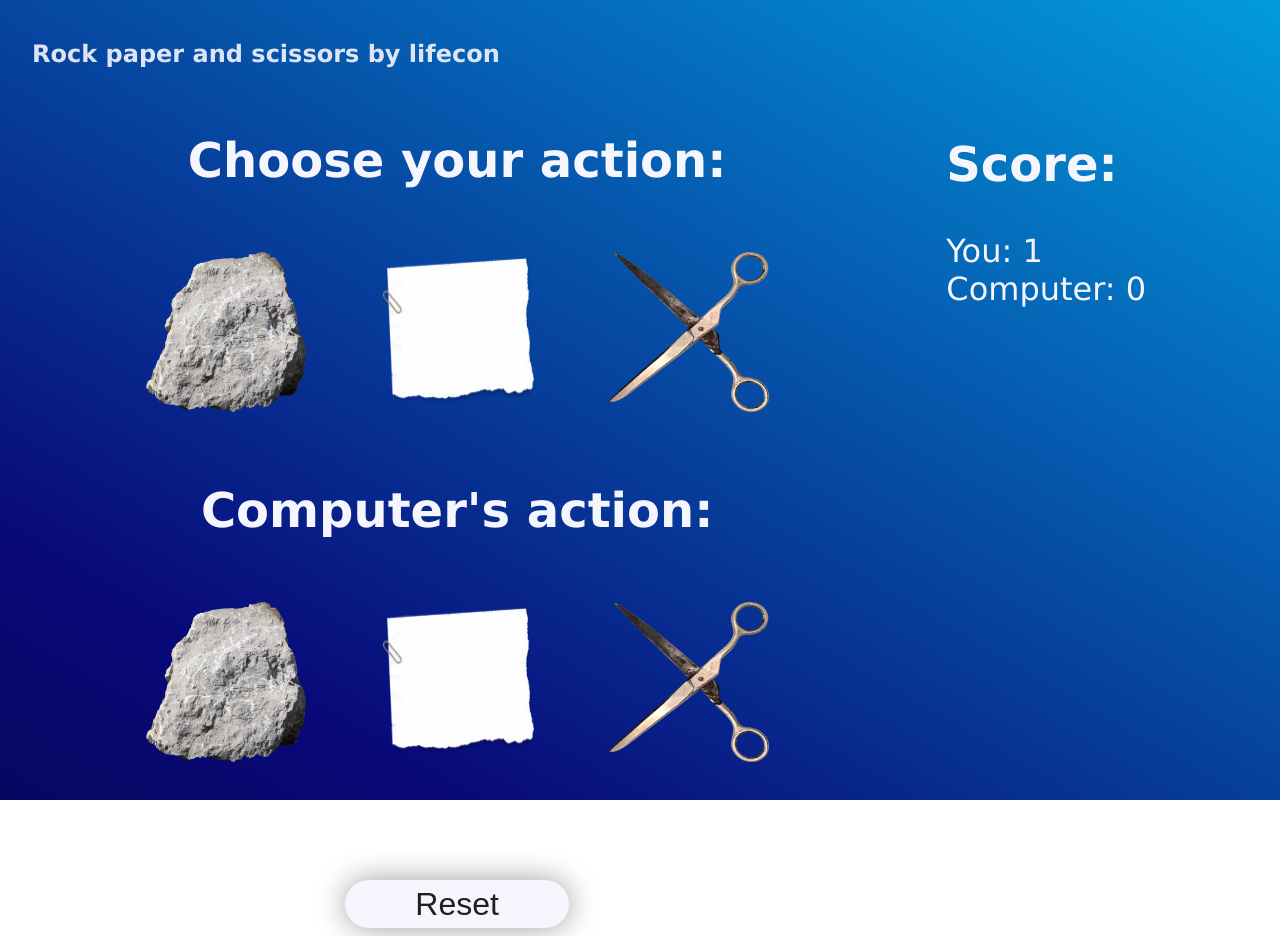
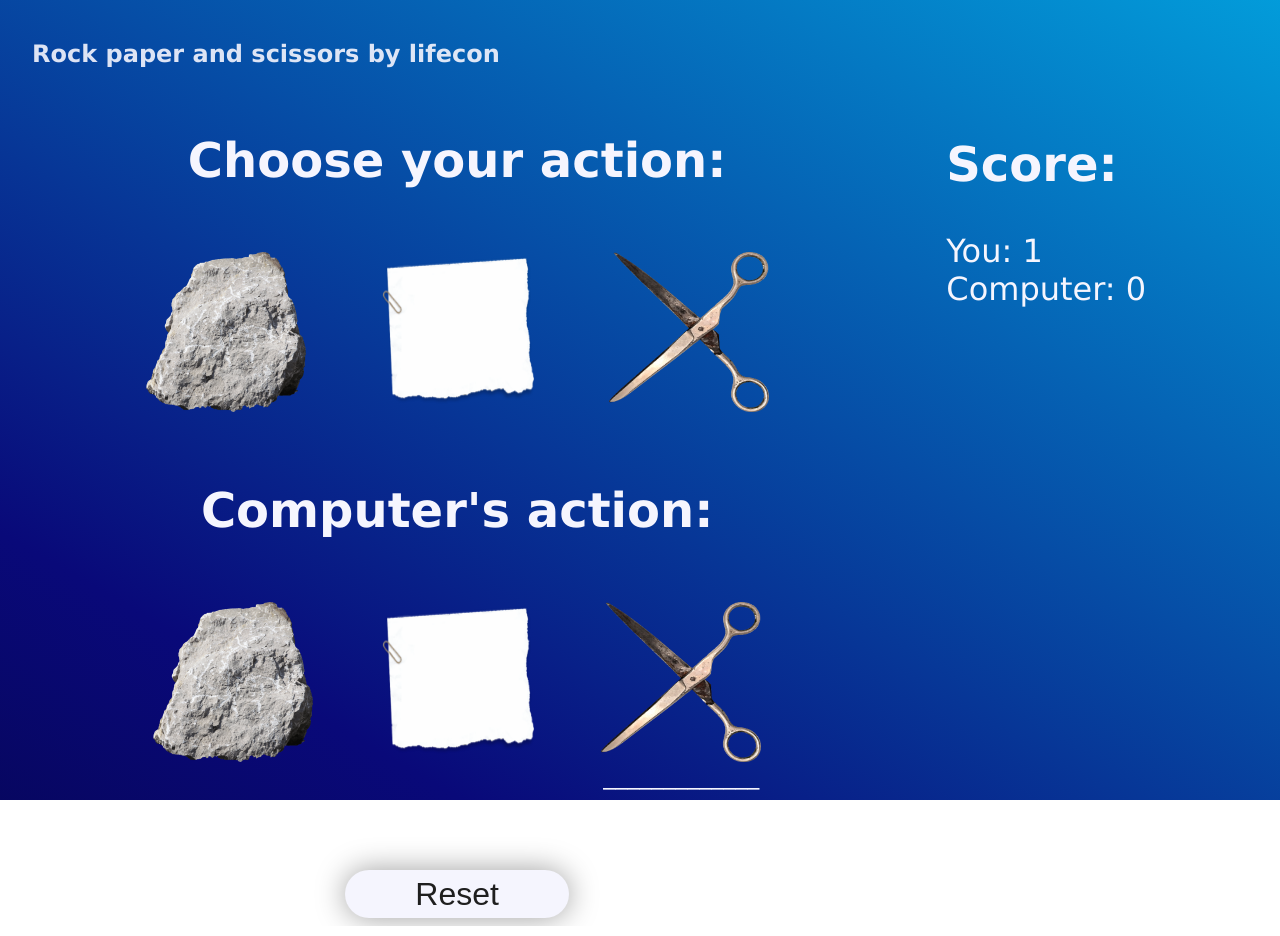
Before and after one commit to lifeconsciousness/Rock-paper-scissors, a plain HTML site: page index.html in a window 1280 px wide. Both pictures are taken after a click on the picture 225 px from the left and 332 px from the top of the page. Drawn offline with Linux system fonts and the light colour scheme.

Commit message:
minor GUI changes

```diff
--- a/css/style.scss
+++ b/css/style.scss
@@ -52,11 +52,25 @@ body{
     transition: 0.05s ease;
 }
 
-.rps-computer > img{
+.img-container > img{
     width: 10rem;
     height: 10rem;
-    margin: 2rem;
+    margin: 2rem 2rem 0rem 2rem;
     transition: 0.1s;
+}
+
+.rps-computer{
+    display: flex;
+}
+
+.img-container{
+    display: flex;
+    flex-direction: column;
+    align-items: center;
+
+    p{
+        margin: 0;
+    }
 }
 
 #reset-btn{
--- a/index.html
+++ b/index.html
@@ -22,9 +22,9 @@
                 </div>
                 <h1 id="computeract">Computer's action: </h1>
                 <div class="rps-computer">
-                    <img src="/img/large-rock.png" alt="rock" id="rock">
-                    <img src="/img/paper.png" alt="paper" id="paper">
-                    <img src="/img/scissors.png" alt="scissors" id="scissors">
+                    <div class="img-container"><img src="/img/large-rock.png" alt="rock" id="rock1"><p id="rUnderline">.</p></div>
+                    <div class="img-container"><img src="/img/paper.png" alt="paper" id="paper1"><p id="pUnderline">.</p></div>
+                    <div class="img-container"><img src="/img/scissors.png" alt="scissors" id="scissors1"><p id="sUnderline">.</p></div>
                 </div>
 
                 <button id="reset-btn">Reset</button>
--- a/index.js
+++ b/index.js
@@ -35,6 +35,25 @@ function computerChoice(choice){
     let compChoice = Math.round((Math.random() * 2)+1);
 
     //console.log(compChoice);
+
+    if(compChoice === 1){
+        document.getElementById("rUnderline").innerHTML = "_____________";
+
+        document.getElementById("pUnderline").innerHTML = "";
+        document.getElementById("sUnderline").innerHTML = "";
+    }
+    if(compChoice === 2){
+        document.getElementById("pUnderline").innerHTML = "_____________";
+
+        document.getElementById("sUnderline").innerHTML = "";
+        document.getElementById("rUnderline").innerHTML = "";
+    }
+    if(compChoice === 3){
+        document.getElementById("sUnderline").innerHTML = "_____________";
+
+        document.getElementById("rUnderline").innerHTML = "";
+        document.getElementById("pUnderline").innerHTML = "";
+    }
 
     if(compChoice === 1 && choice === 3 || compChoice === 2 && choice === 1 || compChoice === 3 && choice === 2){
         computerWins++;
@@ -92,6 +111,9 @@ function resetGame(){
     computerWins = 0;
     updateScore();
     document.getElementById("win-message").innerHTML = "";
+    document.getElementById("rUnderline").innerHTML = ".";
+    document.getElementById("pUnderline").innerHTML = ".";
+    document.getElementById("sUnderline").innerHTML = ".";
 }
 
 document.getElementById("reset-btn").onclick = function(){
```
Also changed, not shown: css/style.css, 1 other file.
